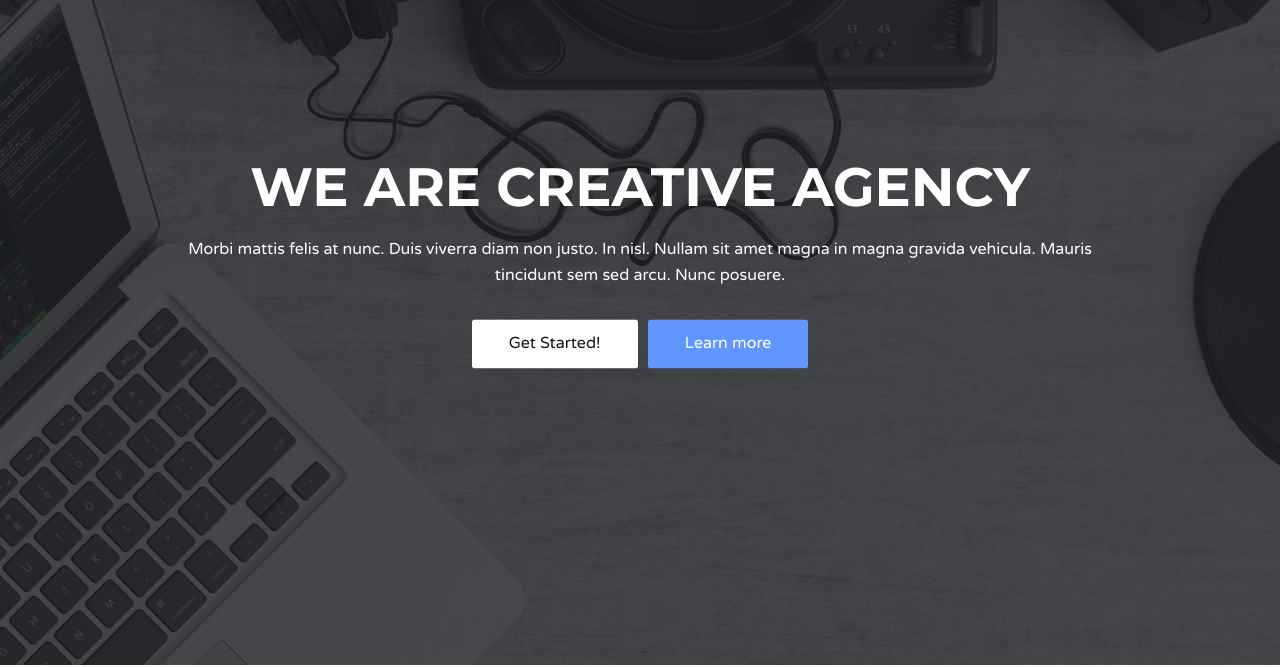
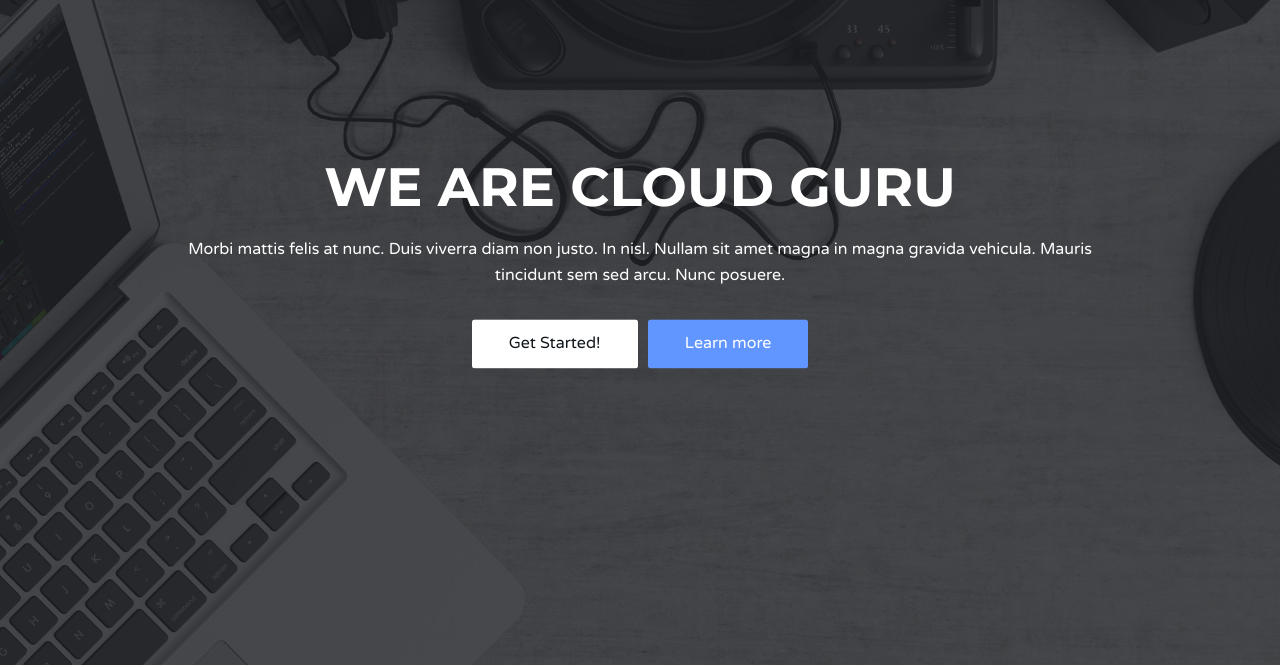
Before and after one commit to stevekodra/cloudiqs, a plain HTML site: page index.html in a window 1280 px wide. Shown: the part 135-802 px from the top of the page. Drawn offline with Linux system fonts and the light colour scheme.

Commit message:
Update index.html

```diff
--- a/index.html
+++ b/index.html
@@ -7,7 +7,7 @@
 	<meta name="viewport" content="width=device-width, initial-scale=1">
 	<!-- The above 3 meta tags *must* come first in the head; any other head content must come *after* these tags -->
 
-	<title>HTML Template</title>
+	<title>CloudiQS</title>
 
 	<!-- Google font -->
 	<link href="https://fonts.googleapis.com/css?family=Montserrat:400,700%7CVarela+Round" rel="stylesheet">
@@ -95,7 +95,7 @@
 					<!-- home content -->
 					<div class="col-md-10 col-md-offset-1">
 						<div class="home-content">
-							<h1 class="white-text">We Are Creative Agency</h1>
+							<h1 class="white-text">We Are Cloud Guru</h1>
 							<p class="white-text">Morbi mattis felis at nunc. Duis viverra diam non justo. In nisl. Nullam sit amet magna in magna gravida vehicula. Mauris tincidunt sem sed arcu. Nunc posuere.
 							</p>
 							<button class="white-btn">Get Started!</button>
```
